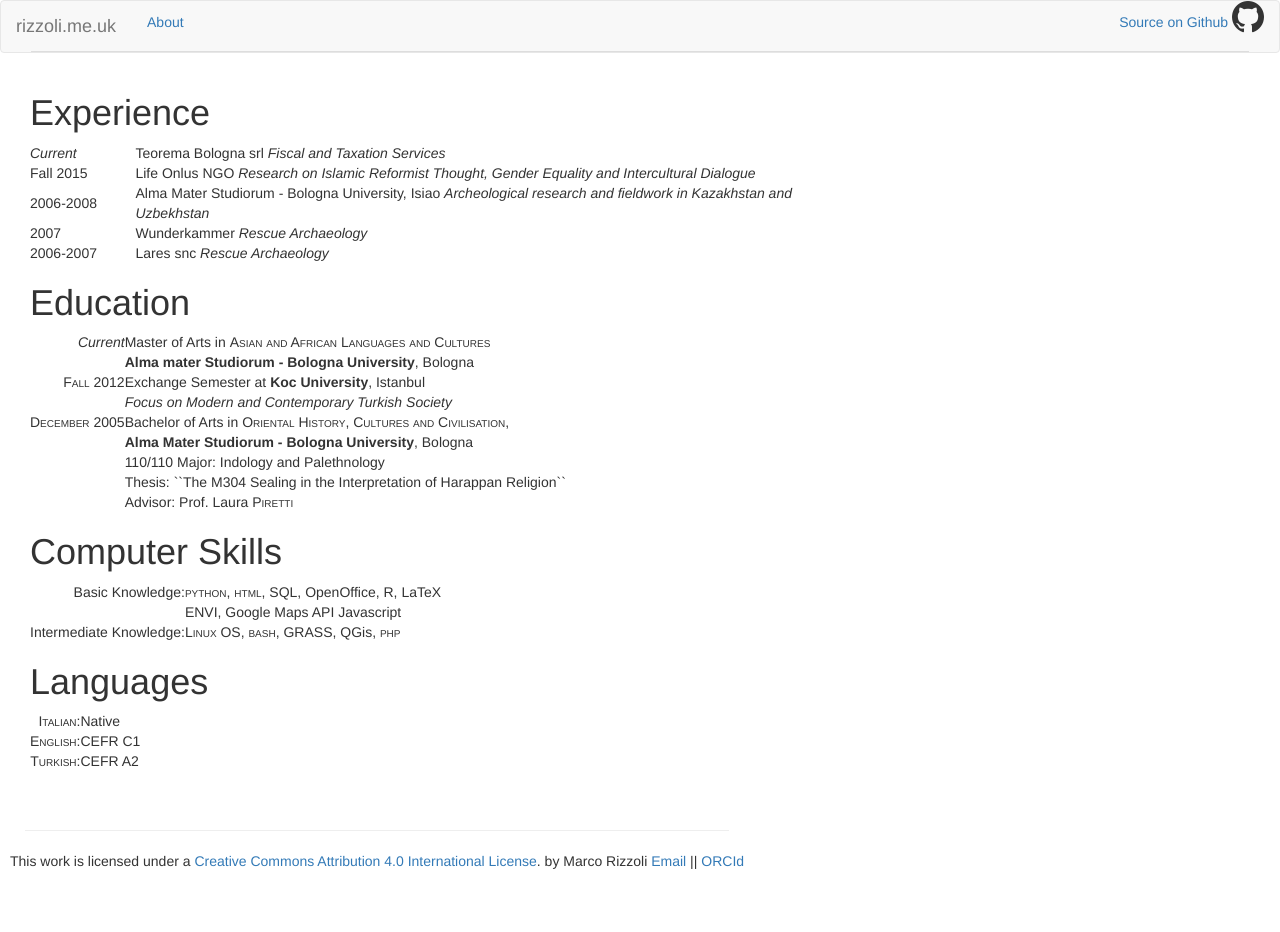
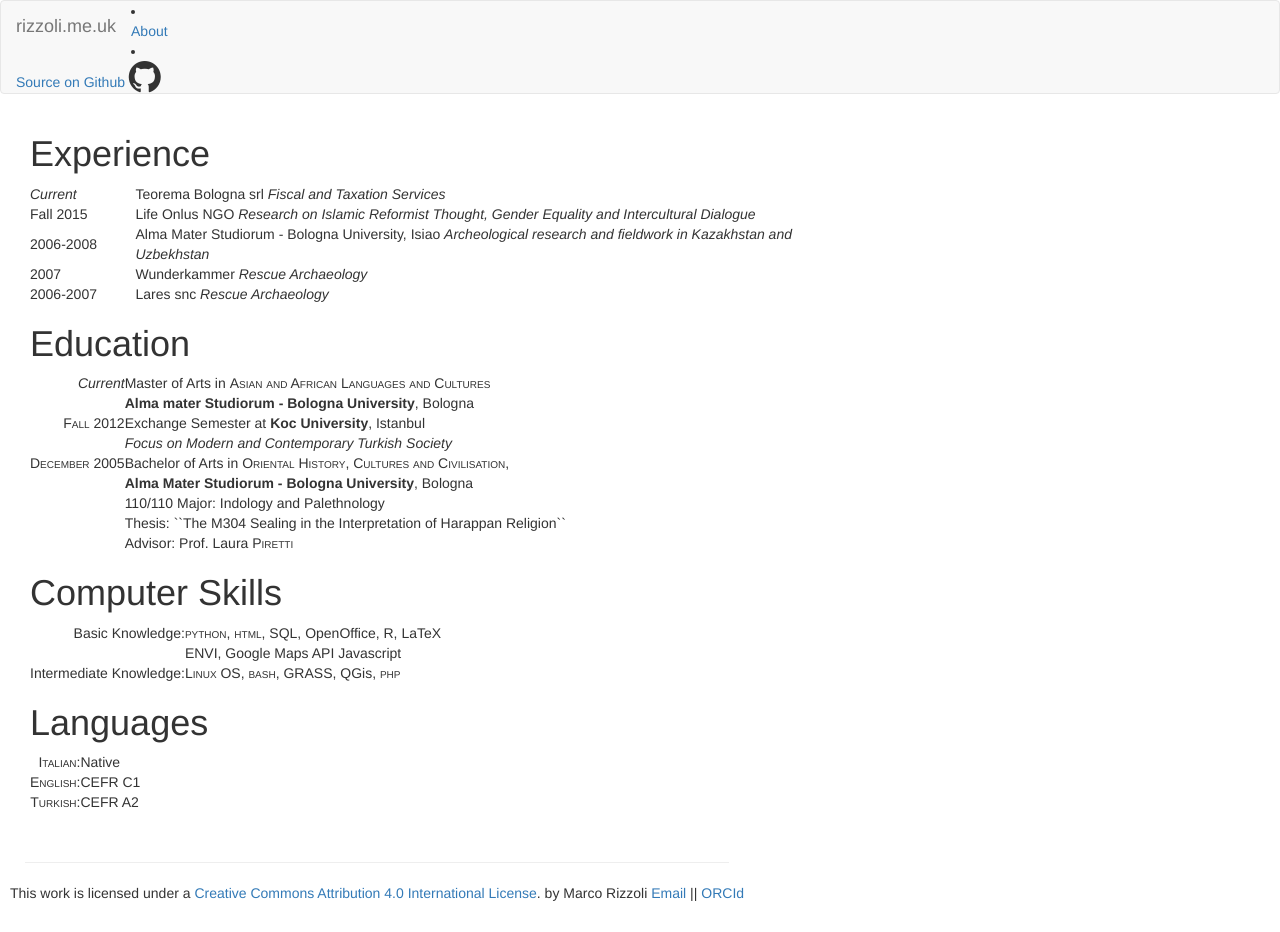
Before and after one commit to mrizzoli/mrizzoli.github.io, a Jekyll site: the page built from index.html, in a window 1280 px wide. Built offline with Jekyll 4.4.1, drawn with Linux system fonts in a browser that asks for light colours; nearby versions of some CDN libraries; Markdown is read by kramdown in place of the engine named in the settings; before the commit the page ends 900 px from its top, so only the background shows below that.

Commit message:
NAVBAR/2
* _includes/navbar.html:

```diff
--- a/_includes/navbar.html
+++ b/_includes/navbar.html
@@ -2,25 +2,25 @@
   <div class="container-fluid">
 
     <div class="navbar-header">
-       <button type="button" class="navbar-toggle" data-toggle="collapse" data-target="#navbar-collapse-1">
-         <span class="sr-only">Toggle navigation</span>
-         <span class="icon-bar"></span>
-         <span class="icon-bar"></span>
-         <span class="icon-bar"></span>
-       </button>
+       <!-- <button type="button" class="navbar-toggle" data-toggle="collapse" data-target="#navbar-collapse-1"> -->
+       <!--   <span class="sr-only">Toggle navigation</span> -->
+       <!--   <span class="icon-bar"></span> -->
+       <!--   <span class="icon-bar"></span> -->
+       <!--   <span class="icon-bar"></span> -->
+       <!-- </button> -->
       <a class="navbar-brand" href="/">rizzoli.me.uk</a>
-    </div>
+    <!-- </div>  -->
 
-    <div class="collapse navbar-collapse" id="navbar-collapse-1">
-      <ul class="nav nav-tabs">
+    <!-- <div class="collapse navbar-collapse" id="navbar-collapse-1"> -->
+    <!--   <ul class="nav nav-tabs"> -->
         <li><a href="http://mrizzoli.github.io">About</a></li>
 
-        <div class="navbar-right">
+        <!-- <div class="navbar-right"> -->
           <li><a href="https://github.com/mrizzoli/notes_src">Source on Github</a>&nbsp;<i class="mega-octicon octicon-mark-github"></i>
-        </div>
+    <!--     </div> -->
 
-      </ul>
-    </div>
+    <!--   </ul> -->
+    <!-- </div>  -->
 
   </div>
 </nav>
```
